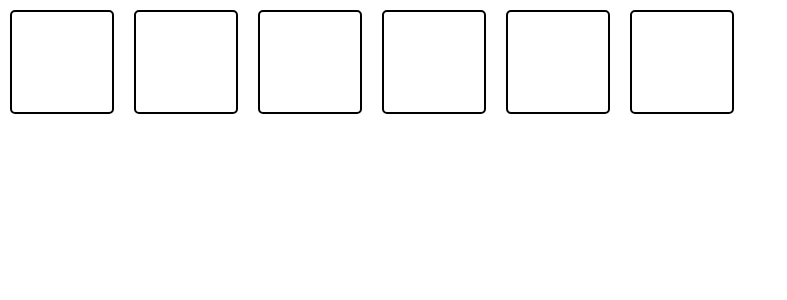
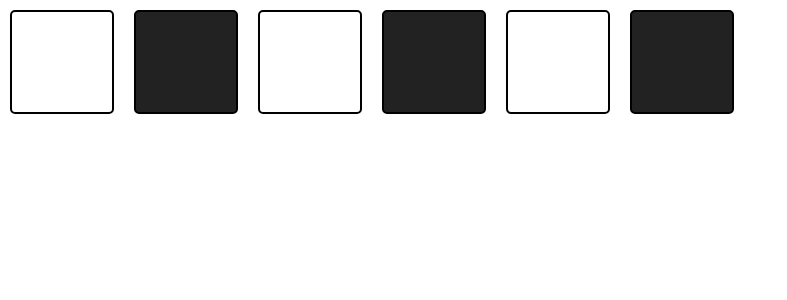
Before and after one commit to IsmailMuhammed2019/changeState, a React (Create React App) app: page / in a window 1280 px wide. Shown: the top 300 px of the page, without its empty margins (0-787 px from the left). Built offline with nearby package versions, Linux system fonts and the light colour scheme.

Commit message:
add props to Box component

```diff
--- a/src/App.js
+++ b/src/App.js
@@ -5,7 +5,7 @@ import Box from './Box'
 
 function App() {
 
-  const allBoxes = data.map(singleBox => <Box />)
+  const allBoxes = data.map(singleBox => <Box on={singleBox.on} key={singleBox.on}/>)
 
   return (
     <div>
--- a/src/Box.js
+++ b/src/Box.js
@@ -1,8 +1,12 @@
 import React from 'react'
 
-const Box = () => {
+const Box = (props) => {
+const styles = {
+ backgroundColor: props.on ? "#222222" : "transparent"
+}
+
   return (
-    <div className='box'></div>
+    <div className='box' style={styles}></div>
   )
 }
 
```
